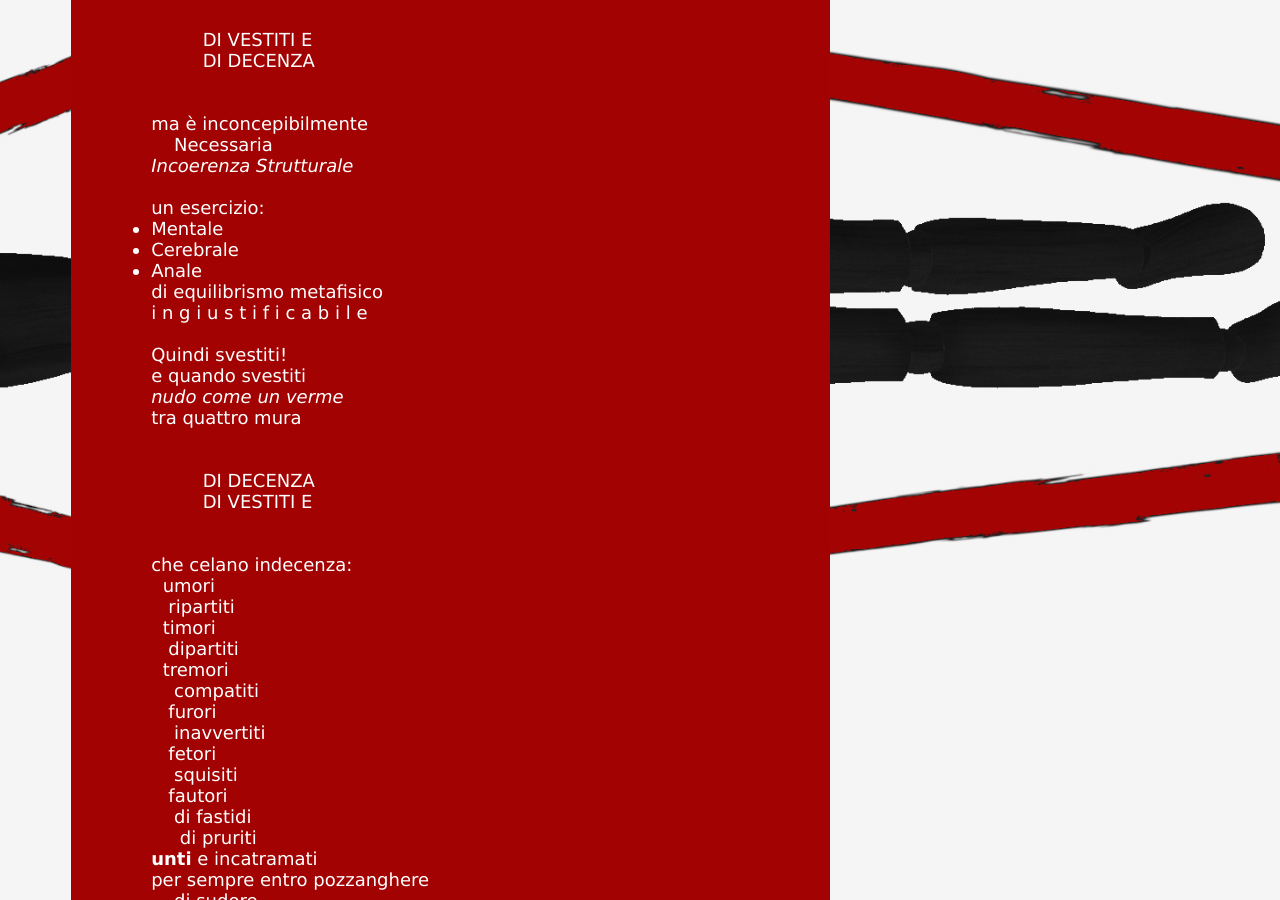
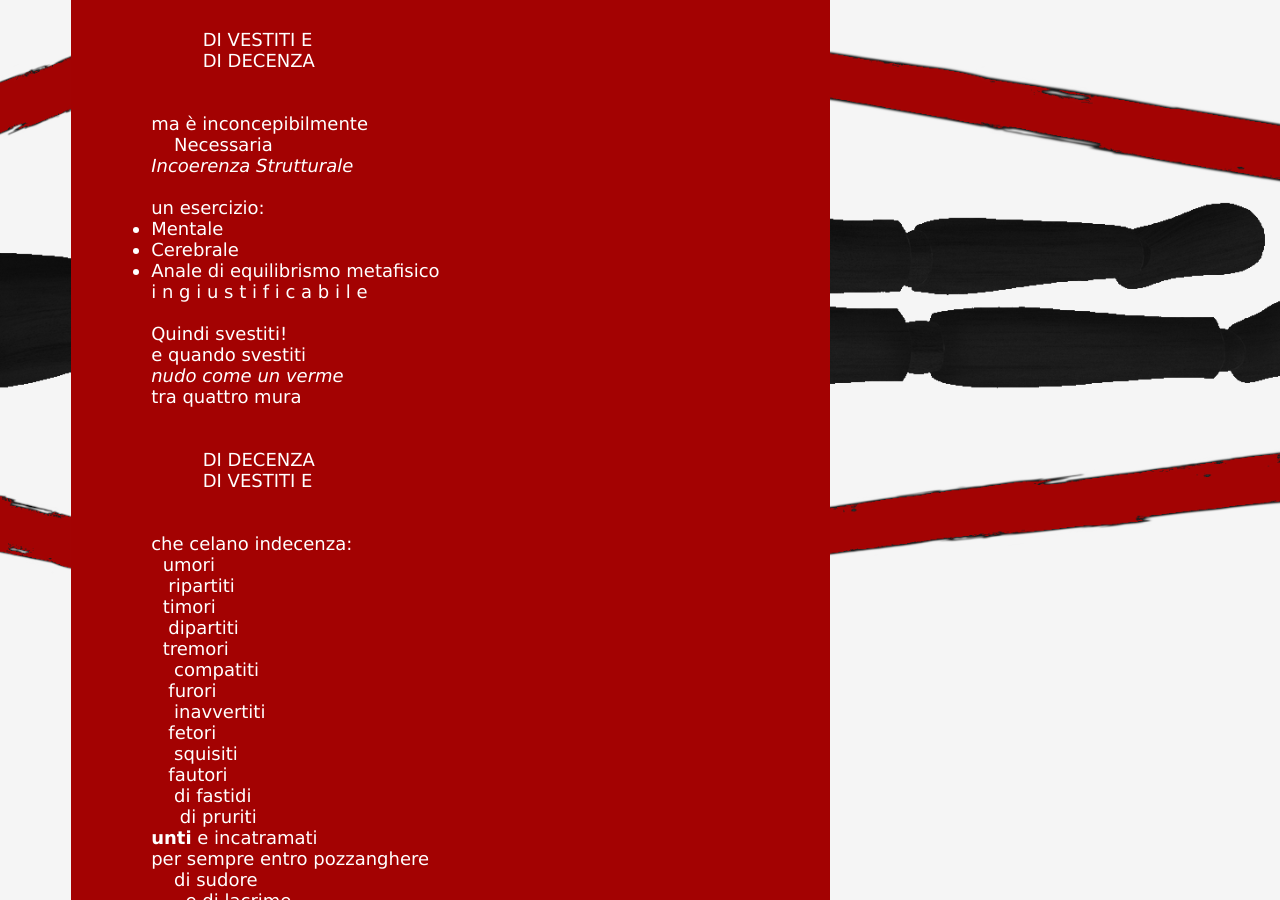
Before and after one commit to thechiefm88/thechiefm88.github.io, a Jekyll site: the page built from _posts/2021-02-24-pareti-e-paresi.md, in a window 1280 px wide and 900 px high, scrolled down 1961 px. Built offline with Jekyll 4.4.1, drawn with Linux system fonts in a browser that asks for light colours.

```diff
--- a/_posts/2021-02-24-pareti-e-paresi.md
+++ b/_posts/2021-02-24-pareti-e-paresi.md
@@ -81,9 +81,9 @@ Allora senza perdere tempo presento la poesia in questione: scritta intorno a qu
 >*Incoerenza Strutturale*<br>
 ><br>
 >un esercizio:<br>
->- Mentale<br>
->- Cerebrale<br>
->- Anale<br>
+>- Mentale
+>- Cerebrale
+>- Anale
 >di equilibrismo metafisico<br>
 >i n g i u s t i f i c a b i l e<br>
 ><br>
@@ -132,11 +132,11 @@ Allora senza perdere tempo presento la poesia in questione: scritta intorno a qu
 ><br>
 >Morte <span style="text-decoration: underline">inodore</span><br>
 >trasmessa in:<br>
-> - full HD
-> - 1080p
-> - full optional
-> - tasso zero
-> - realtà aumentata
+>- full HD
+>- 1080p
+>- full optional
+>- tasso zero
+>- realtà aumentata
 >&nbsp;&nbsp;&nbsp;&nbsp; \*Causa paranoie\*<br>
 >lungo tutta<br>
 >&nbsp;&nbsp; la colonna<br>
```
